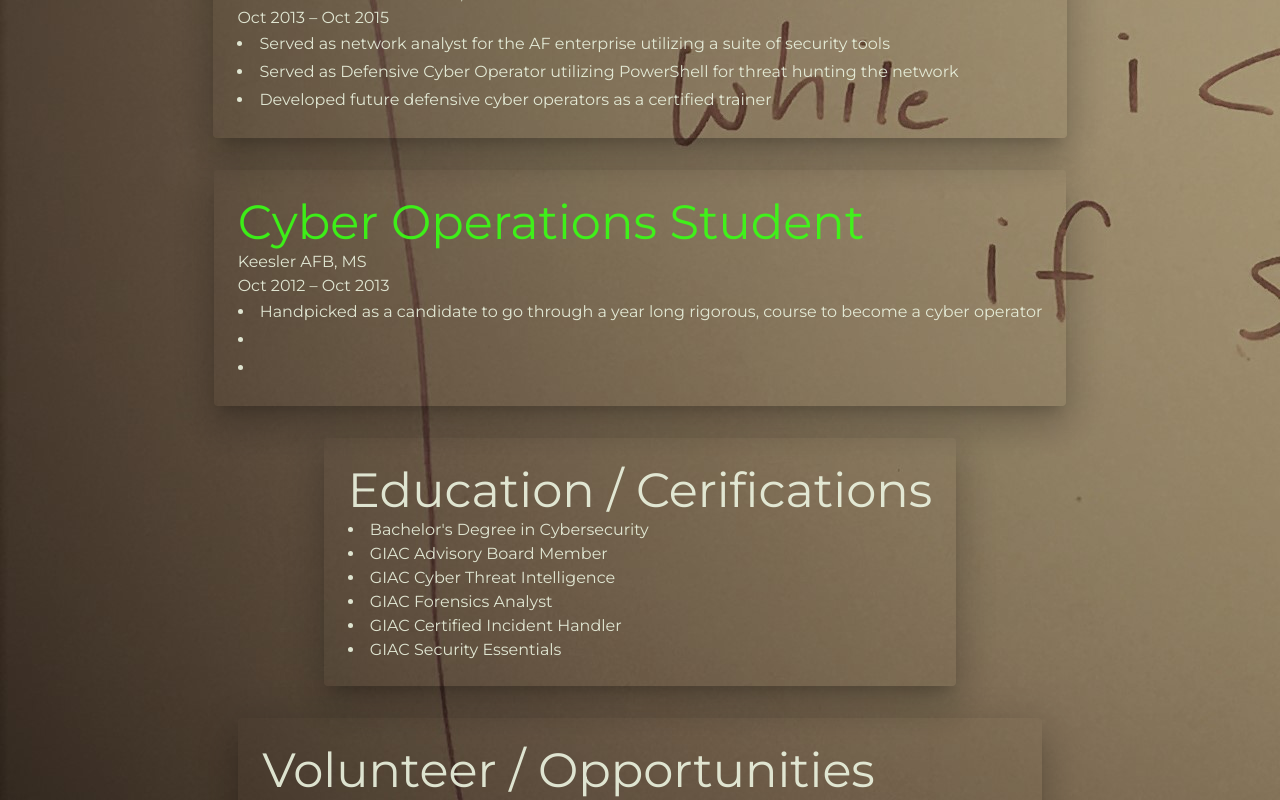
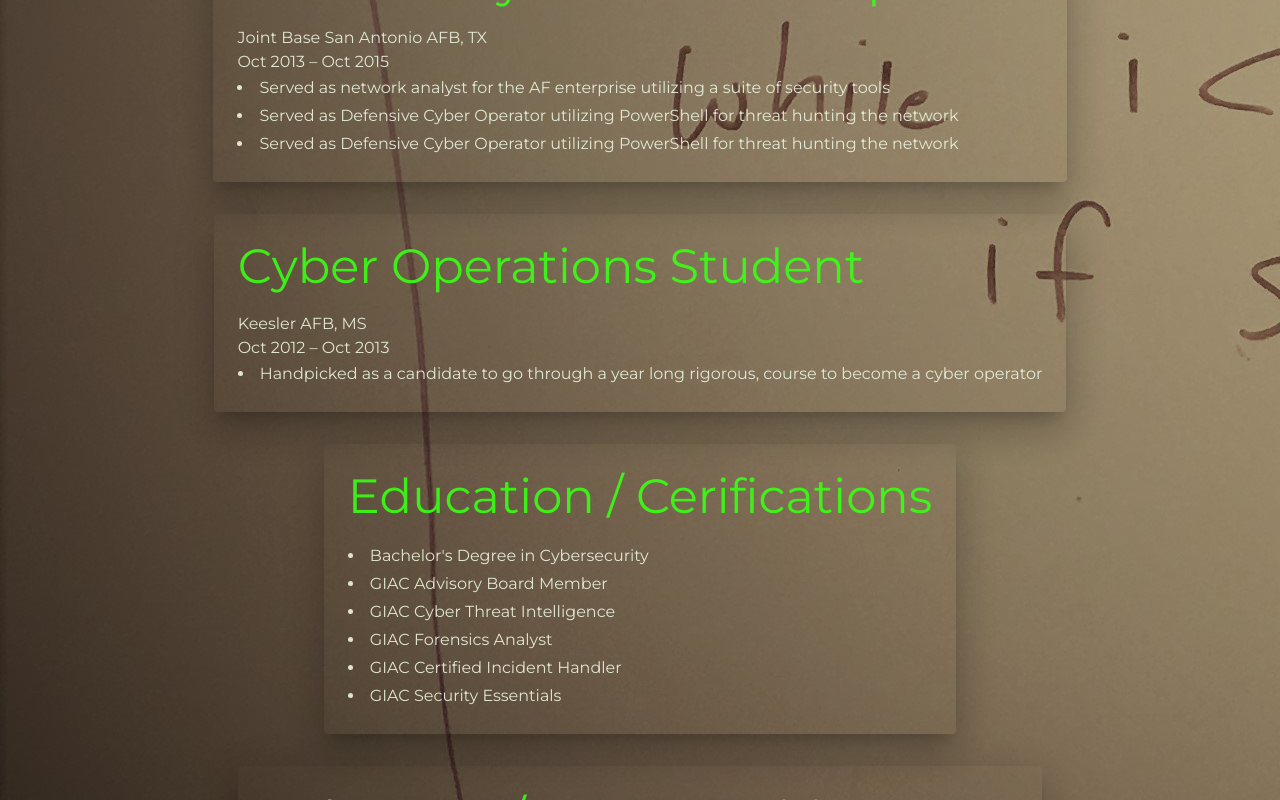
Before and after one commit to p-cap/p-cap-portfolio-v2, a React (Create React App) app: page /resume in a window 1280 px wide. Shown: the part 1480-2280 px from the top of the page. Built offline with nearby package versions, Linux system fonts and the light colour scheme.

Commit message:
still having problems with the background image

```diff
--- a/public/index.html
+++ b/public/index.html
@@ -22,6 +22,7 @@
       body {
         background-image: url('another background.jpg');
         background-repeat: no-repeat;
+        height: 100%;
       }
       </style>
 
--- a/src/Theme/Theme.js
+++ b/src/Theme/Theme.js
@@ -4,6 +4,7 @@ const neonGreen = "#39ff14"
 const white = "#EDF5E1"
 const cyan = "#33EAFF"
 const lime = "#bfff00"
+const almond = "#FFEBCD"
 
 const Theme = createMuiTheme({
     typography: {
@@ -22,12 +23,12 @@ const Theme = createMuiTheme({
         },
         secondary: {
             main: white
-        },
+        }
     },
     pcapImage: {
         position: 'relative',
         textAlign: 'center',
-        color: 'white',
+        color: almond,
         width: '100%'
       },
     titleText: {
--- a/src/components/ui/routes/Resume.js
+++ b/src/components/ui/routes/Resume.js
@@ -20,6 +20,9 @@ const useStyles = makeStyles((theme) => ({
     [theme.breakpoints.down("xs")]: {
       fontSize: "1.20rem"
     },
+   jobItemText: {
+      ...theme.typography.subtitle1
+    }
   },
   paper: {
     ...theme.paperOpacity,
@@ -49,15 +52,17 @@ export default function Resume() {
           </Grid>
               {ResumeInfo.map(info => (
                    <Grid item key={info.jobTitle} >
+
                         <Paper elevation={23} className={classes.paper}>
-                        <Box p={3} style={{ backgroundColor: 'inherit'}}>
+                        <Box p={3}>
                             <Typography variant="h3" color="primary">{info.jobTitle}</Typography>
+                            <br />
                             <Typography variant="body1" color="secondary">{info.location}</Typography>
                             <Typography color="secondary">{info.timeFrame}</Typography>
                                <Typography variant="subtitle1" color="secondary">
                                 <li>{info.jobItem1}</li>
-                                <li>{info.jobItem2}</li>
-                                <li>{info.jobItem3}</li>
+                                { info.jobItem2 === undefined ?  null : <li>{info.jobItem2}</li> }
+                                { info.jobItem3 === undefined ?  null : <li>{info.jobItem2}</li> }
                                 </Typography>
                         </Box>
                         </Paper>
@@ -66,9 +71,10 @@ export default function Resume() {
             <Grid item>
                 <Paper elevation={23} className={classes.paper}>
                 <Box p={3}>
-                      <Typography variant="h3"color="secondary"> Education / Cerifications </Typography>
+                      <Typography variant="h3" color="primary" > Education / Cerifications </Typography>
+                      <br />
                         {Certifications.map(info=> (
-                            <Typography color="secondary"><li>{info}</li></Typography>
+                            <Typography color="secondary" variant="subtitle1"><li>{info}</li></Typography>
                     ))}
                 </Box>
                </Paper>
@@ -76,9 +82,10 @@ export default function Resume() {
             <Grid item>
                 <Paper elevation={23} className={classes.paper}>
                 <Box p={3}>
-                    <Typography variant="h3" color="secondary"> Volunteer / Opportunities </Typography>
+                    <Typography variant="h3" color="primary"> Volunteer / Opportunities </Typography>
+                    <br />
                         {Volunteer.map(info => (
-                            <Typography color="secondary"><li>{info}</li></Typography>
+                            <Typography color="secondary" variant="subtitle1"><li>{info}</li></Typography>
                     ))}
                 </Box>
                 </Paper>
```
Also changed, not shown: 1 other file (tests, documents, lock files or other folders).
